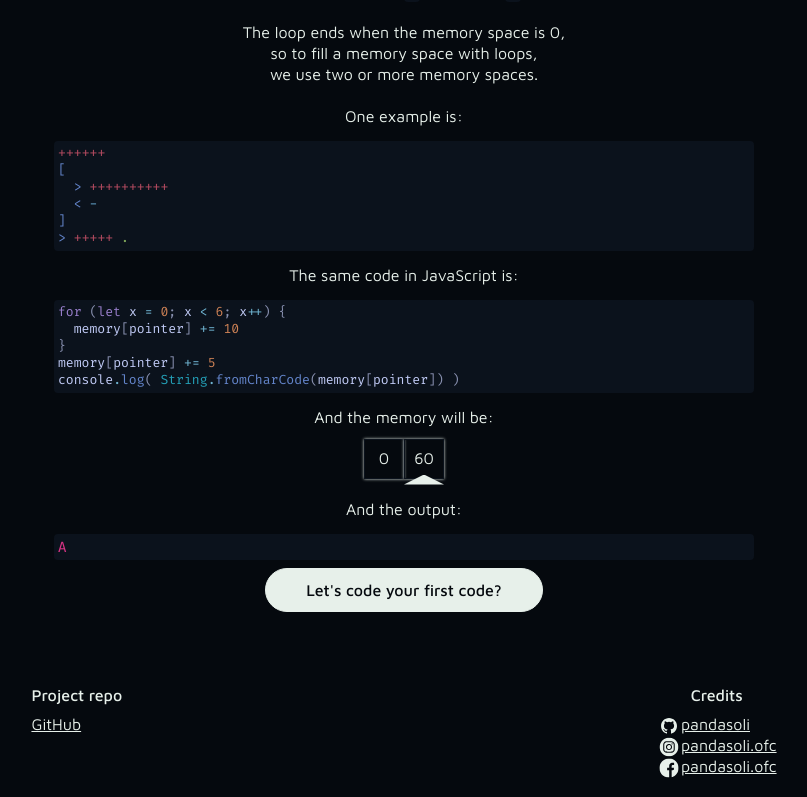
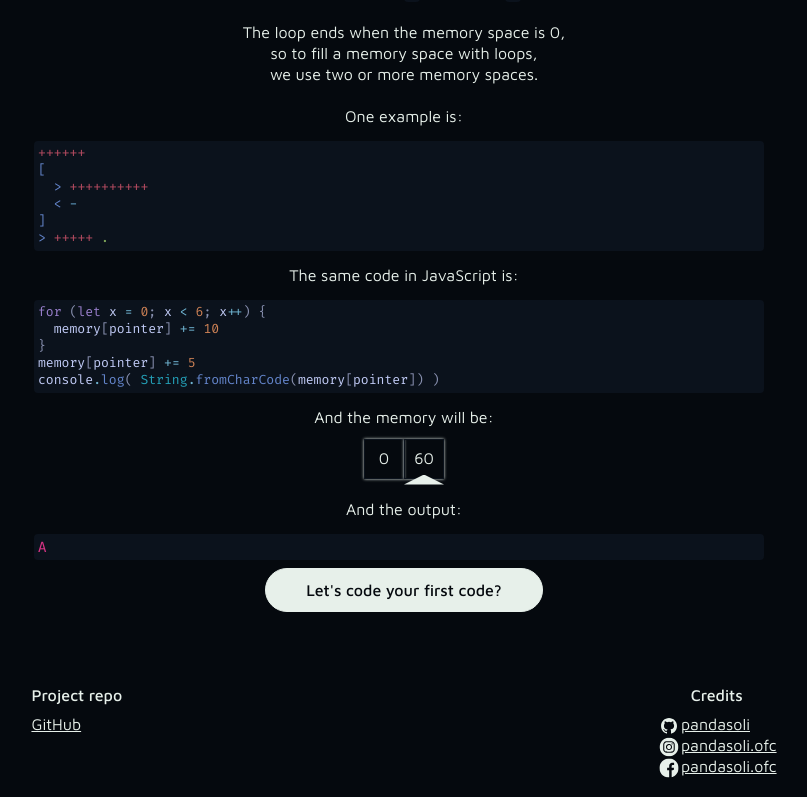
Before and after one commit to pandasoli/brainfuck.org, a React (Create React App) app: page / in a window 1280 px wide. Shown: the part 1473-2270 px from the top of the page, without its empty margins (236-1043 px from the left). Built offline with nearby package versions, Linux system fonts and the light colour scheme.

Commit message:
[updated] width and paddings

```diff
--- a/src/components/Code/block.styles.ts
+++ b/src/components/Code/block.styles.ts
@@ -7,12 +7,13 @@ export default styled.section`
   width: 100%;
   max-width: 100%;
 
+  @media (max-width: 768px) { max-width: 100%; }
   @media (min-width: 768px) { max-width: 768px; } // --sm-size
   @media (min-width: 992px) { max-width: 992px; } // --md-size
 
   margin: 4px;
-  padding-right: 20px;
-  padding-left: 40px;
+  padding-right: 10px;
+  padding-left: 20px;
 
   &.noCopy {
     padding-right: 0;
@@ -50,6 +51,8 @@ export const LineNumbers = styled.ol`
 
 export const Main = styled.code`
   width: 100%;
+
+  @media (max-width: 768px) { max-width: 100%; }
   @media (min-width: 768px) { max-width: 768px; } // --sm-size
   @media (min-width: 992px) { max-width: 992px; } // --md-size
 
```
